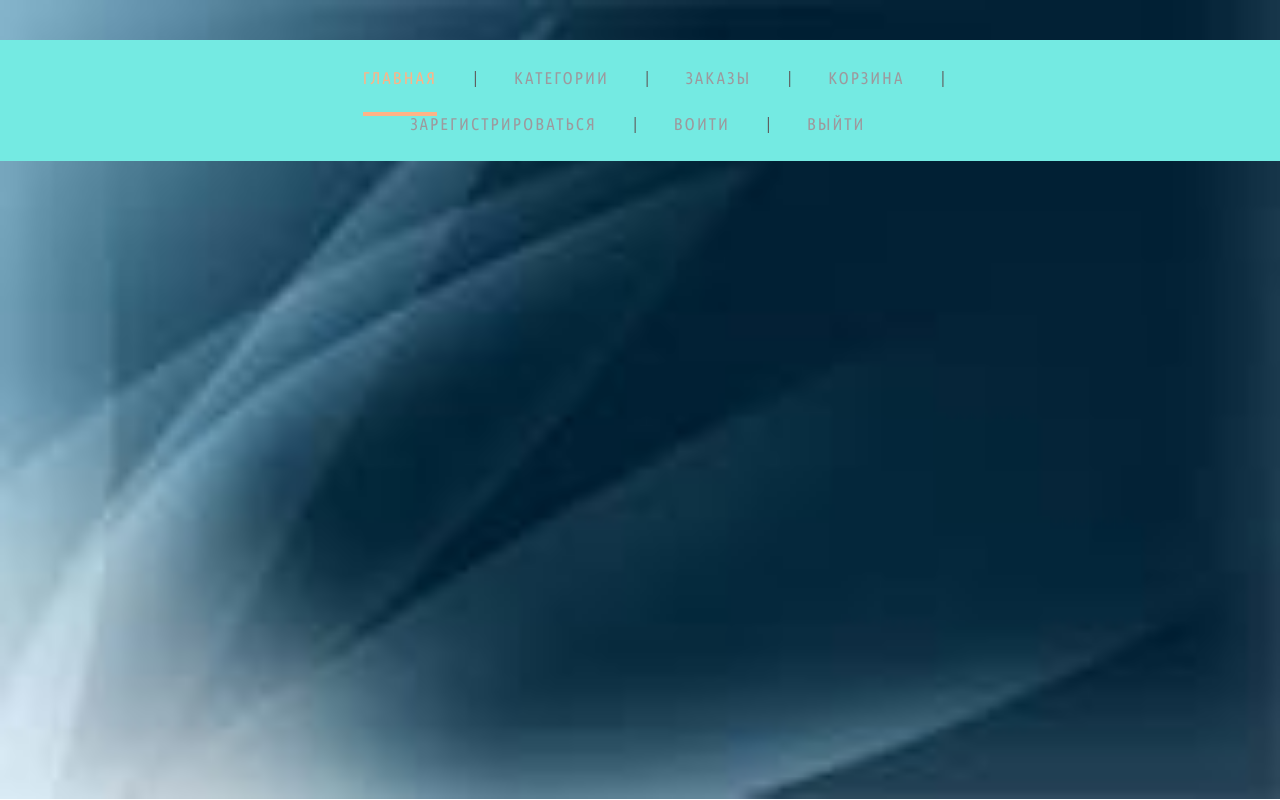
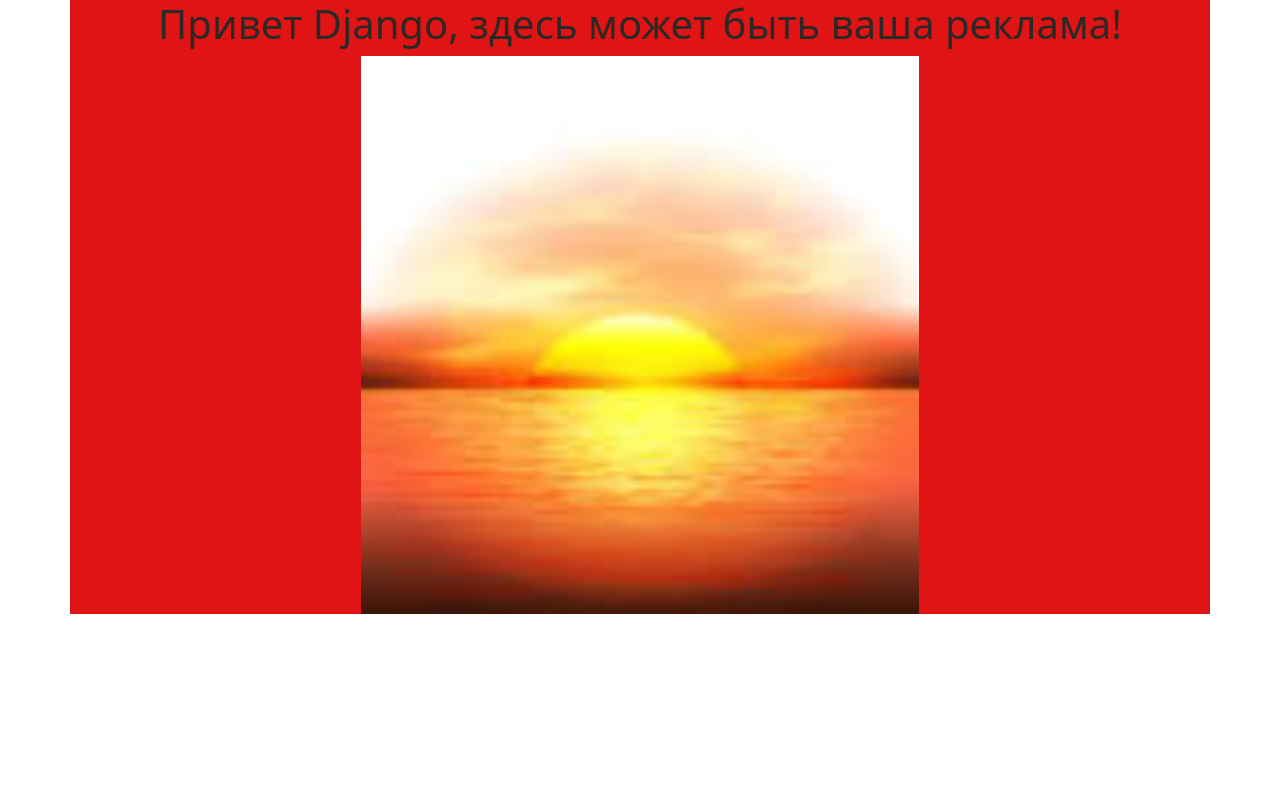
Before and after one commit to NovozhilovAV/shop_market, a Django app: page / in a window 1280 px wide. Run offline with Django 4.2, Linux system fonts and the light colour scheme; parts of the project's set-up code (start-up, migrations or seed data) failed here and were passed over.

Commit message:
refresh project 22:42

```diff
--- a/int_shop/settings.py
+++ b/int_shop/settings.py
@@ -12,6 +12,7 @@ https://docs.djangoproject.com/en/4.2/ref/settings/
 
 from pathlib import Path
 import os
+# модуль взаим-я с операцион файл. сист.(посмотреть,переименовать... файлы,катологи)
 
 # Build paths inside the project like this: BASE_DIR / 'subdir'.
 BASE_DIR = Path(__file__).resolve().parent.parent
--- a/products/templates/products/base.html
+++ b/products/templates/products/base.html
@@ -18,6 +18,7 @@
     </style>
   <ul class="menu-main">
     <li><a href="" class="current">Главная</a></li>
+    <!-- current делает надпись активной -->
     <li><a href="" >Категории</a></li>
     <li><a href="" >Заказы</a></li>
     <li><a href="" >Корзина</a></li>
--- a/products/templates/products/index.html
+++ b/products/templates/products/index.html
@@ -1,4 +1,5 @@
 {% load static %}
+<!-- эта команда говорит-загрузи файлы из каталога статик, см ниже код -->
 <!DOCTYPE html>
 <html lang="en">
 <head>
@@ -10,7 +11,7 @@
 </head>
 <body>
   <div class="container custom">
-    <h1 class="text-center">Привет Django</h1>
+    <h1 class="text-center">Привет Django, здесь может быть ваша реклама!</h1>
     <img class="w-50 mx-auto d-block" src="{% static 'img/exemple.png' %}" alt="photo">
   </div>
 </body>
--- a/products/views.py
+++ b/products/views.py
@@ -1,8 +1,8 @@
 from django.shortcuts import render
 from django.http import HttpResponse
 from django.views.generic import CreateView, ListView
-from .models import Category, Subcategory,Products
-from .forms import CategoryForm, SubcategoryForm, ProductForms
+from .models import Category, Subcategory, Products
+from .forms import CategoryForm, SubcategoryForm, ProductForm
 from django.urls import reverse_lazy
 
 
@@ -11,9 +11,12 @@ def index(request):
     return HttpResponse('This is page Products')
 
 def root_index(request):
-    return render(request, 'products/base.html')
+    # return render(request, 'products/base.html')
+    # выедет меню из base.html
+    return render(request, 'products/index.html')
+    # выведет страницу index.html с приветствием и стилем stylesheet
 
-class CategoriCreateView(CreateView):
+class CategoryCreateView(CreateView):
     models = Category
     fields = '__all__'
     form = CategoryForm
--- a/static/css/stylesheet.css
+++ b/static/css/stylesheet.css
@@ -1,5 +1,5 @@
 .custom {
-    color:aqua;
-    background:#000052;
+    color:rgb(43, 41, 37);
+    background:#e01414;
     font-size: 20px;
 }
```
Also changed, not shown: products/forms.py (+11 -10 lines).
